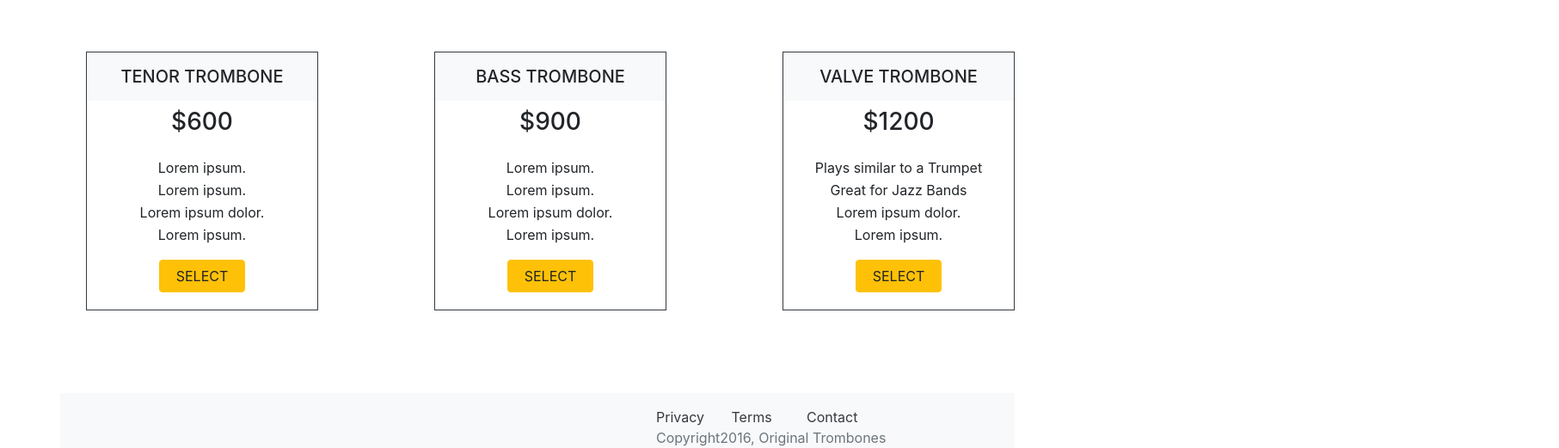
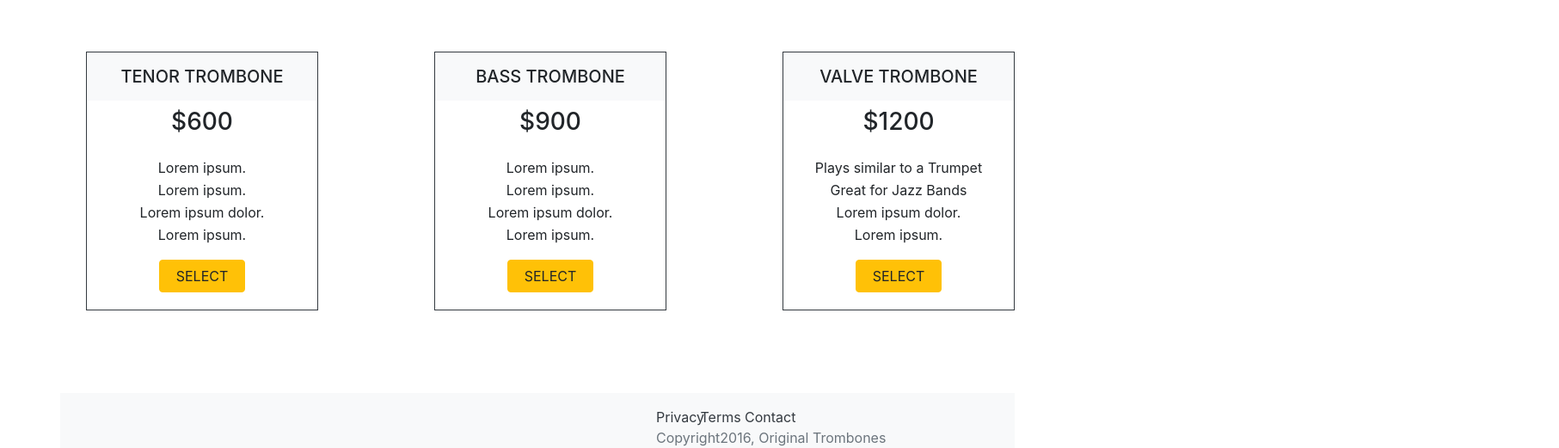
Before and after one commit to Treenka/landing-page, a plain HTML site: page index.html in a window 1280 px wide. Shown: the part 1178-1699 px from the top of the page at 86% size, 1813 px wide, since content can reach past the window. Drawn offline with nearby package versions, Linux system fonts and the light colour scheme.

Commit message:
corrected extra width in footer

```diff
--- a/css/styles.css
+++ b/css/styles.css
@@ -73,3 +73,7 @@
 .copyright p {
   margin-bottom: 0px;
 }
+
+#foot {
+  width: 60%;
+}
--- a/index.html
+++ b/index.html
@@ -92,7 +92,7 @@
         </div>
     </div>
     <div class="row bg-light flex-column container">
-        <div class=" foot-links row col col-12 flex-row">
+        <div class=" foot-links row col col-12 flex-row" id="foot">
             <a href="#" class=" footies col col-1 text-dark">Privacy</a>
             <a href="#" class=" footies col col-1 text-dark">Terms</a>
             <a href="#" class=" footies col col-1 text-dark">Contact</a>
```
